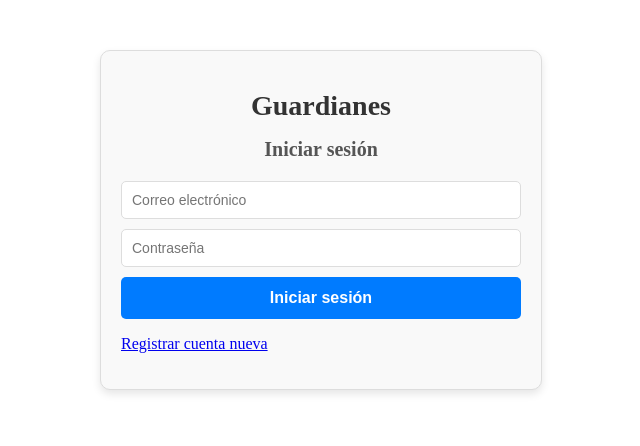
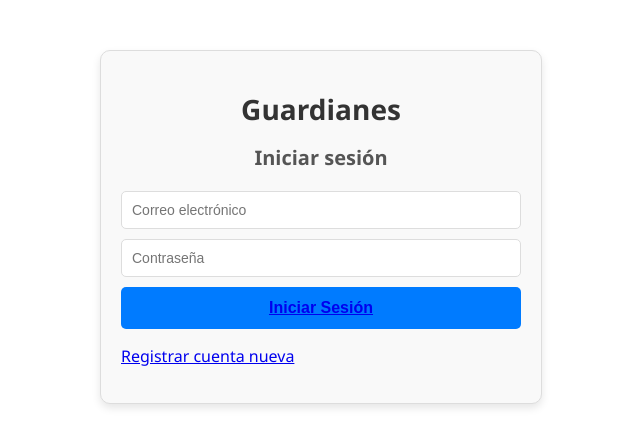
Before and after one commit to CelesteOzerAmi/guardianes, a React (Create React App) app: page / in a window 1280 px wide. Shown: the top 446 px of the page, without its empty margins (319-959 px from the left). Built offline with nearby package versions, Linux system fonts and the light colour scheme.

Commit message:
Changed fonts and linked login and register button to Home

```diff
--- a/src/App.css
+++ b/src/App.css
@@ -1,4 +1,5 @@
 .App {
   text-align: center;
   margin: 2%;
+  font-family:'Segoe UI', Tahoma, Geneva, Verdana, sans-serif;
 }
--- a/src/components/Login.css
+++ b/src/components/Login.css
@@ -7,6 +7,7 @@
     border-radius: 10px;
     background-color: #f9f9f9;
     box-shadow: 0px 4px 8px rgba(0, 0, 0, 0.1);
+    font-family:'Segoe UI', Tahoma, Geneva, Verdana, sans-serif;
   }
 
   .login h1 {
--- a/src/components/Login.js
+++ b/src/components/Login.js
@@ -10,7 +10,9 @@ const Login = () => {
       <form>
         <input type="email" placeholder="Correo electrónico" />
         <input type="password" placeholder="Contraseña" />
-        <button type="submit">Iniciar sesión</button>
+        <button type="submit">
+          <Link to="/inicio">Iniciar Sesión</Link>
+        </button>
         <p>
           <Link to="/register">Registrar cuenta nueva</Link>
         </p>
--- a/src/components/NavBar.css
+++ b/src/components/NavBar.css
@@ -6,6 +6,7 @@
     justify-content: space-around;
     border-bottom: 1px solid #ddd;
     list-style: none;
+    font-family:'Segoe UI', Tahoma, Geneva, Verdana, sans-serif;
 }
 
 .navbar a{
--- a/src/components/Register.css
+++ b/src/components/Register.css
@@ -7,6 +7,7 @@
   border-radius: 10px;
   background-color: #f9f9f9;
   box-shadow: 0px 4px 8px rgba(0, 0, 0, 0.1);
+  font-family:'Helvetica', Tahoma, Geneva, Verdana, sans-serif;
 }
 
 .register h1 {
--- a/src/components/Register.js
+++ b/src/components/Register.js
@@ -11,7 +11,9 @@ const Register = () => {
         <input type="text" placeholder="Nombre completo" />
         <input type="email" placeholder="Correo electrónico" />
         <input type="password" placeholder="Contraseña" />
-        <button type="submit">Registrar</button>
+        <button type="submit">
+          <Link to="/inicio">Registrar cuenta nueva</Link>
+        </button>
       </form>
       <p>
         <Link to="/">Ya tengo una cuenta</Link>
```
